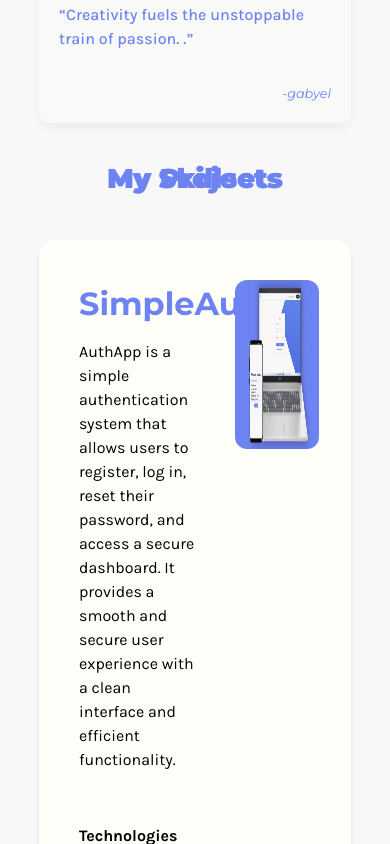
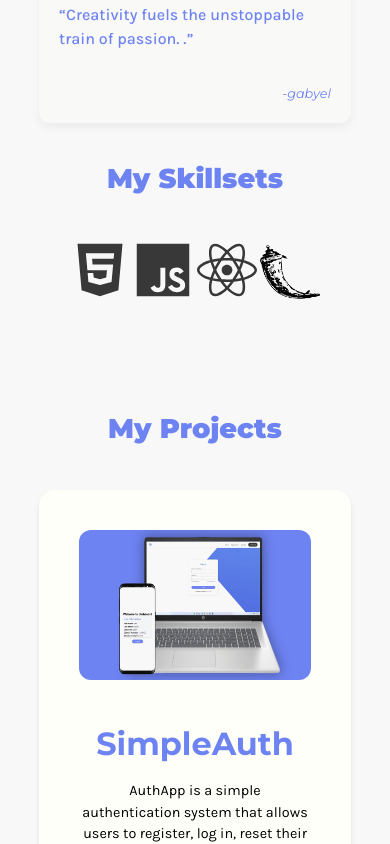
Before and after one commit to gabyel-dev/my-portfolio, a React (Vite) app: page / in a window 390 px wide. Shown: the part 2997-3841 px from the top of the page. Built offline with nearby package versions, Linux system fonts and the light colour scheme; a web font is replaced by a local one.

Commit message:
fix responsiveness

```diff
--- a/src/components/AboutMe.jsx
+++ b/src/components/AboutMe.jsx
@@ -38,7 +38,7 @@ const SkewedBackground = styled.div`
 export default function AboutMe() {
   return (
     <>
-      <div className="about-container w-[100%] h-[200vh] mont">
+      <div className="about-container w-[100%] h-[190vh] mont">
         <h1 className="heading-about text-[var(--text-color)] font-black text-[1.7rem] text-center mt-[100px] mb-[40px]">
           Things I love
         </h1>
--- a/src/components/Projects.jsx
+++ b/src/components/Projects.jsx
@@ -10,12 +10,12 @@ export default function Projects() {
           </h1>
         </div>
         <div className="projects">
-          <div className="proj-1 bg-[#fffffa] shadow-md rounded-2xl h-[fit-content] p-10 flex gap-10">
-            <div className="w-[50%] flex flex-col gap-3">
+          <div className="proj-1 bg-[#fffffa] shadow-md rounded-2xl min-w-[500px] min-h-[300px] p-10 flex gap-10">
+            <div className="left-section w-[40%] flex flex-col gap-3">
               <h1 className="text-[var(--text-color)] font-bold text-[2rem] mont">
                 SimpleAuth
               </h1>
-              <p className="karla">
+              <p className="karla text-[0.9em]">
                 AuthApp is a simple authentication system that allows users to
                 register, log in, reset their password, and access a secure
                 dashboard. It provides a smooth and secure user experience with
@@ -58,11 +58,11 @@ export default function Projects() {
                 </li>
               </ul>
             </div>
-            <div className="w-[50%]">
+            <div className="right-section  w-[60%] flex justify-end items-right">
               <img
                 src="/_project_1.jpg"
                 alt="project#1"
-                className="min-w-[10vh] min-h-[20vh] rounded-xl"
+                className="min-w-[40vh] min-h-[310px] rounded-xl"
               />
             </div>
           </div>
--- a/src/components/SkillSet.jsx
+++ b/src/components/SkillSet.jsx
@@ -11,21 +11,6 @@ export default function SkillSet() {
   return (
     <>
       <div className="skill-container w-[100%] h-[60vh]">
-        <div className="backend absolute right-0 bg-[#f8f8f8] w-[100%] h-[300px] z-[-1] text-[#C7D0FF] p-20 pl-30 pr-40 flex flex-col gap-20 karla">
-          <div className="flex flex-row justify-between font-bold pr-25">
-            <p className="text-[1.5rem]">MySQL</p>
-            <p className="text-[1.5rem]">postgreSQL</p>
-            <p className="text-[1.4rem]">HTML5</p>
-          </div>
-          <div className="flex flex-row gap-120 justify-center font-bold">
-            <p className="text-[1.5rem]">ES6</p>
-            <p className="text-[1.4rem]">MongoDB</p>
-          </div>
-          <div className="flex flex-row justify-between font-bold pr-20 pl-20">
-            <p className="text-[1.1rem]">Tailwind</p>
-            <p className="text-[1.1rem]">CSS3</p>
-          </div>
-        </div>
         <h1 className="text-[var(--text-color)] font-black text-[1.7rem] text-center mt-[100px] mb-[40px] mont">
           My Skillsets
         </h1>
--- a/src/components/css/Base.css
+++ b/src/components/css/Base.css
@@ -121,10 +121,7 @@
 
   .skill-container {
     padding-top: 2240px;
-  }
-
-  .backend {
-    display: none;
+    padding-bottom: 250px;
   }
 
   .skill-set ul li svg {
@@ -142,6 +139,29 @@
   }
   .left .hello {
     line-height: normal;
+  }
+
+  /* proj */
+  .proj-1 {
+    display: flex;
+    flex-direction: column-reverse;
+    min-width: 300px;
+  }
+
+  .left-section,
+  .right-section {
+    width: 100%;
+  }
+
+  .left-section {
+    justify-content: center;
+    align-items: center;
+    text-align: center;
+  }
+
+  .right-section img {
+    min-width: 20vh;
+    min-height: 150px;
   }
 }
 
```
